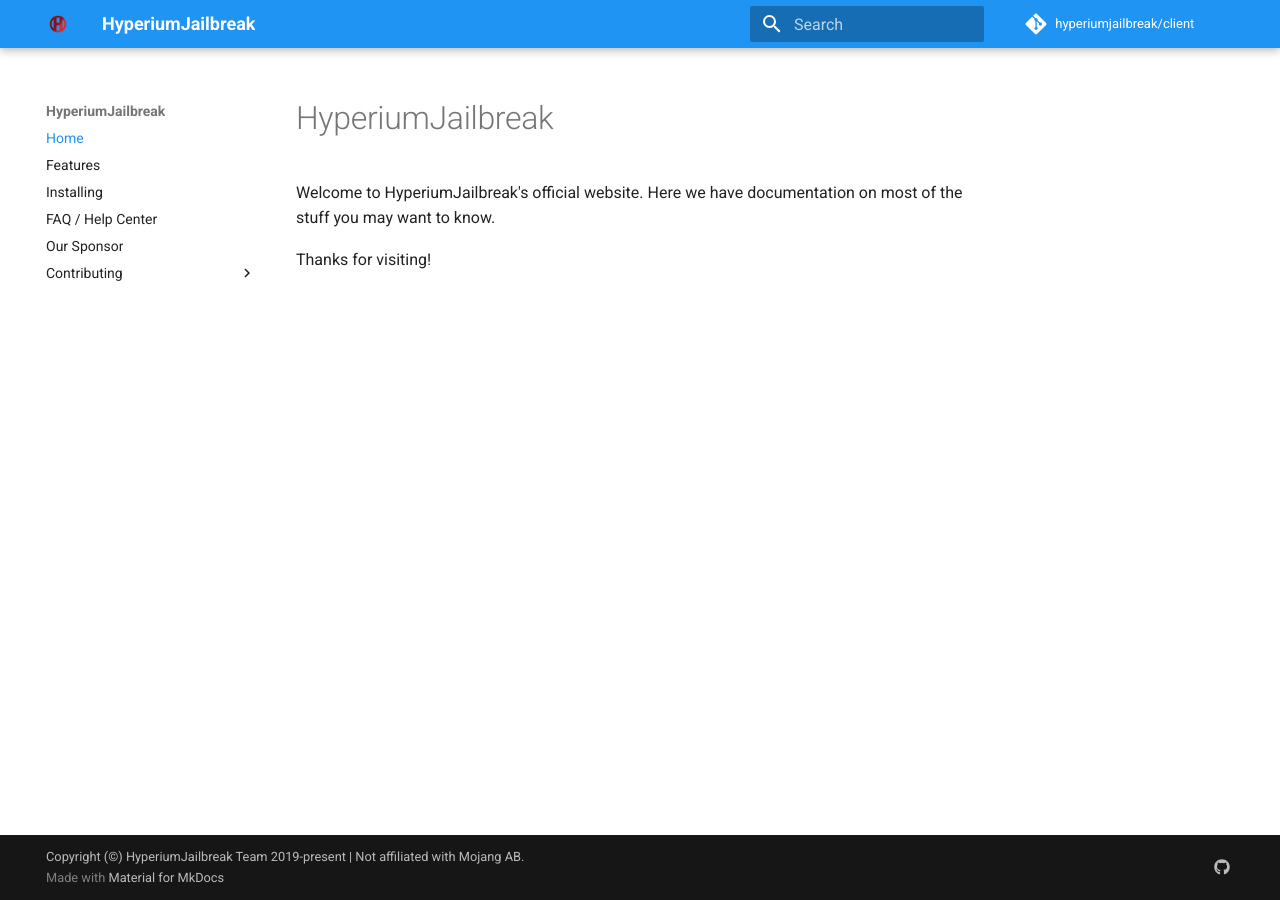
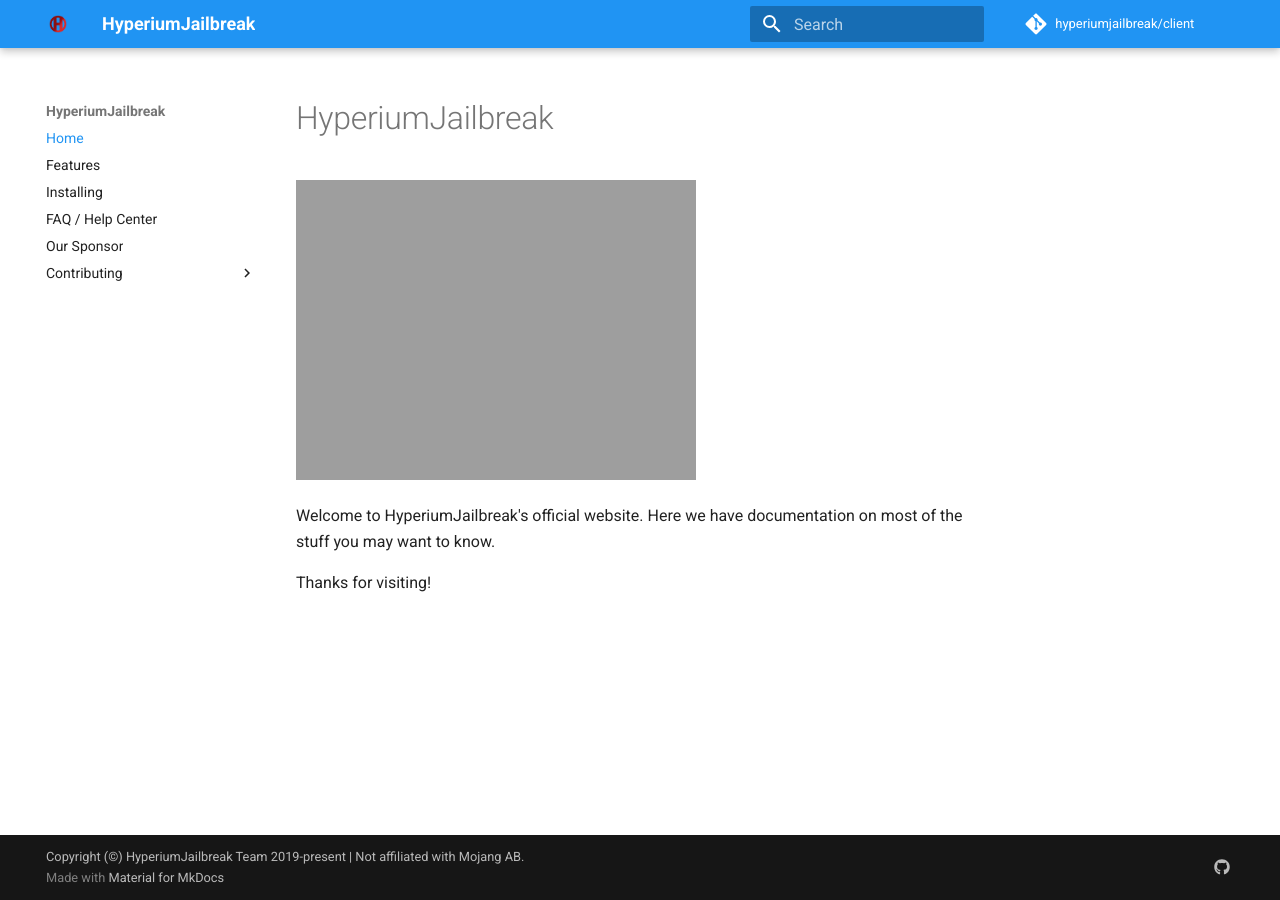
Before and after one commit to hyperiumjailbreak/hyperiumjailbreak.github.io, an MkDocs documentation site: the page built from docs/index.md, in a window 1280 px wide. Built offline with MkDocs 1.6.1 and Material for MkDocs 9.7.7, drawn with Linux system fonts in a browser that asks for light colours; comment, search, counter and statistics services are not loaded.

Commit message:
Add banner to homepage

```diff
--- a/docs/index.md
+++ b/docs/index.md
@@ -1,4 +1,6 @@
 # HyperiumJailbreak
+
+[![Banner](https://hyperiumjailbreak.com/assets/banner.png)](https://hyperiumjailbreak.com)
 
 Welcome to HyperiumJailbreak's official website. Here we have documentation on most of the stuff you may want to know.
 
```
